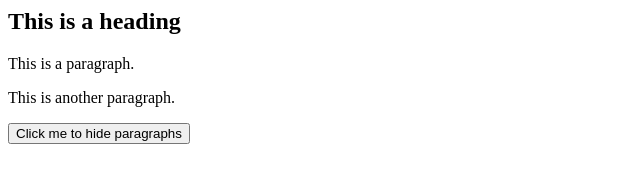
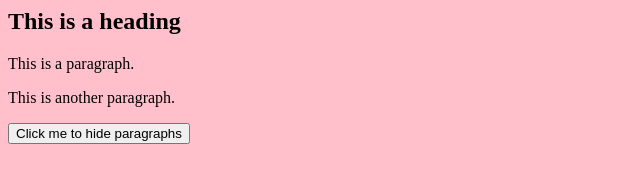
Before and after one commit to MechRalph04/random, a plain HTML site: page index.html in a window 1280 px wide. Shown: the whole page, without its empty margins (0-640 px from the left). Drawn offline with Linux system fonts and the light colour scheme.

Commit message:
to check

```diff
--- a/index.html
+++ b/index.html
@@ -6,8 +6,6 @@
 </head>
 
 <body>
-<body>
-
 <h2>This is a heading</h2>
 
 <p>This is a paragraph.</p>
--- a/style.css
+++ b/style.css
@@ -0,0 +1,3 @@
+body{
+	background-color:pink;
+}
```
